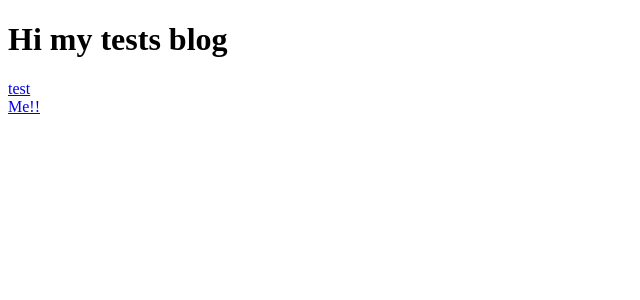
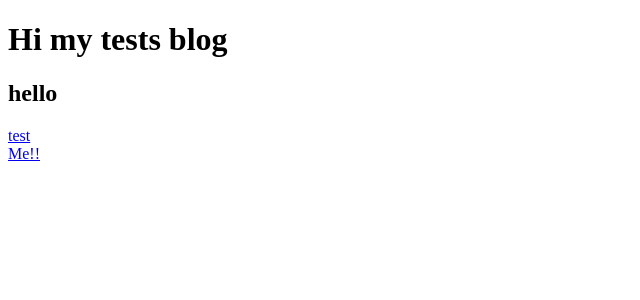
Before and after one commit to blacktoast/blacktoast.github.io, a Next.js app: page / in a window 1280 px wide. Shown: the top 300 px of the page, without its empty margins (0-640 px from the left). Built offline with nearby package versions, Linux system fonts and the light colour scheme.

Commit message:
test: 브랜치 dev 테스트

```diff
--- a/pages/index.tsx
+++ b/pages/index.tsx
@@ -5,10 +5,10 @@ export default function Home() {
   return (
     <div className="container">
       <Head>
-        <title>Create Next Adddpp</title>
         <link rel="icon" href="/favicon.ico" />
       </Head>
       <h1>Hi my tests blog</h1>
+      <h2>hello</h2>
       <Link href="/test">test</Link>
       <br />
       <Link href="/autors/me">Me!!</Link>
```
